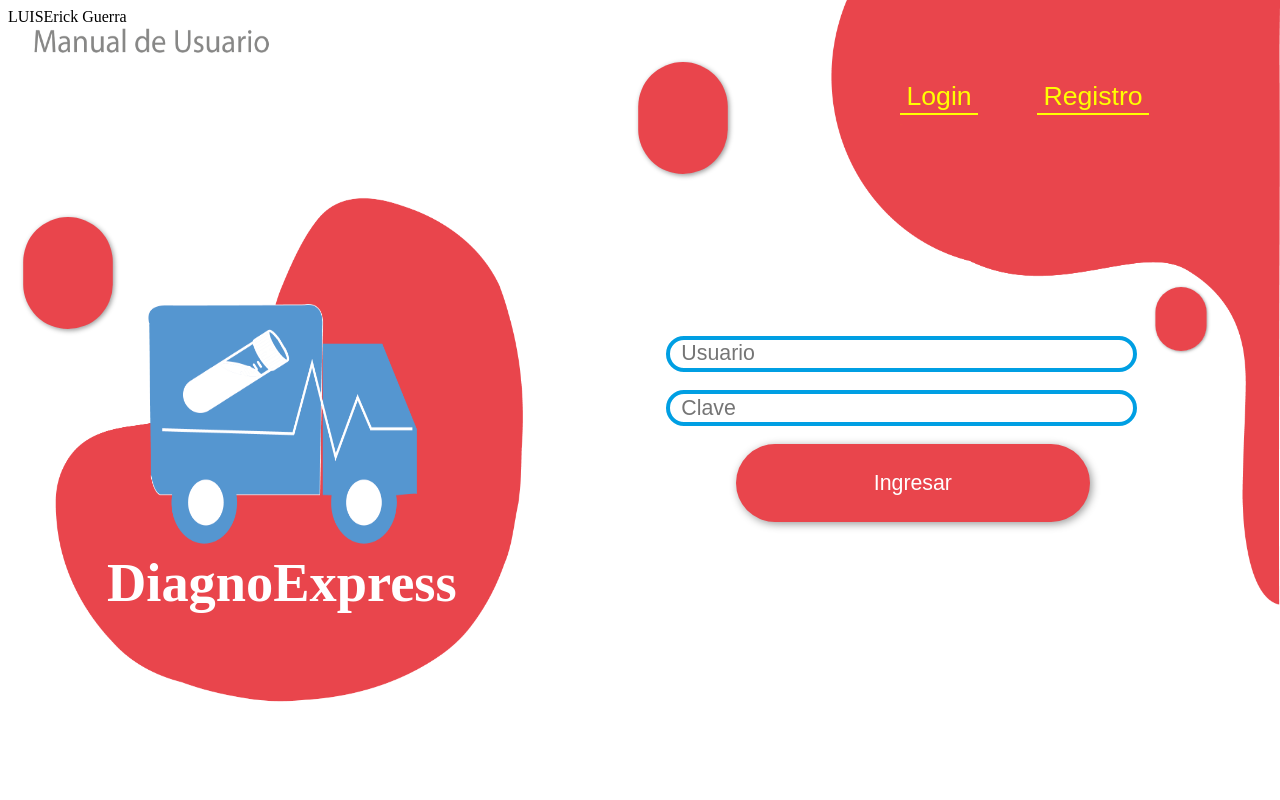
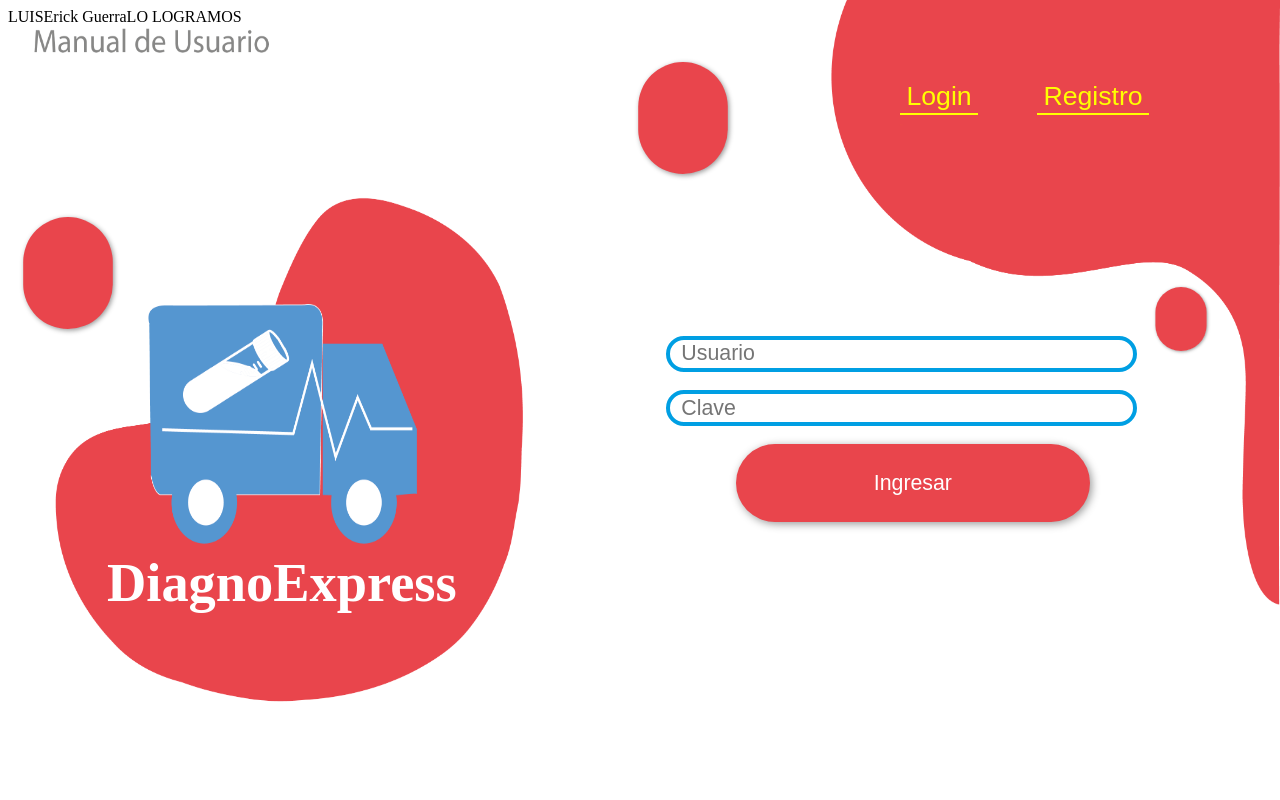
Before and after one commit to diagnoExpress/diargnoExpress, a PHP site: page / in a window 1280 px wide. Run offline with PHP 8.4, Linux system fonts and the light colour scheme.

Commit message:
ACTUALIZACION 1.01

```diff
--- a/index.php
+++ b/index.php
@@ -11,6 +11,7 @@ creacion de vista
 
 ECHO "LUIS";
 echo "Erick Guerra";
+ECHO "LO LOGRAMOS";
 require_once('./view/V_login.php');
 
 
```
